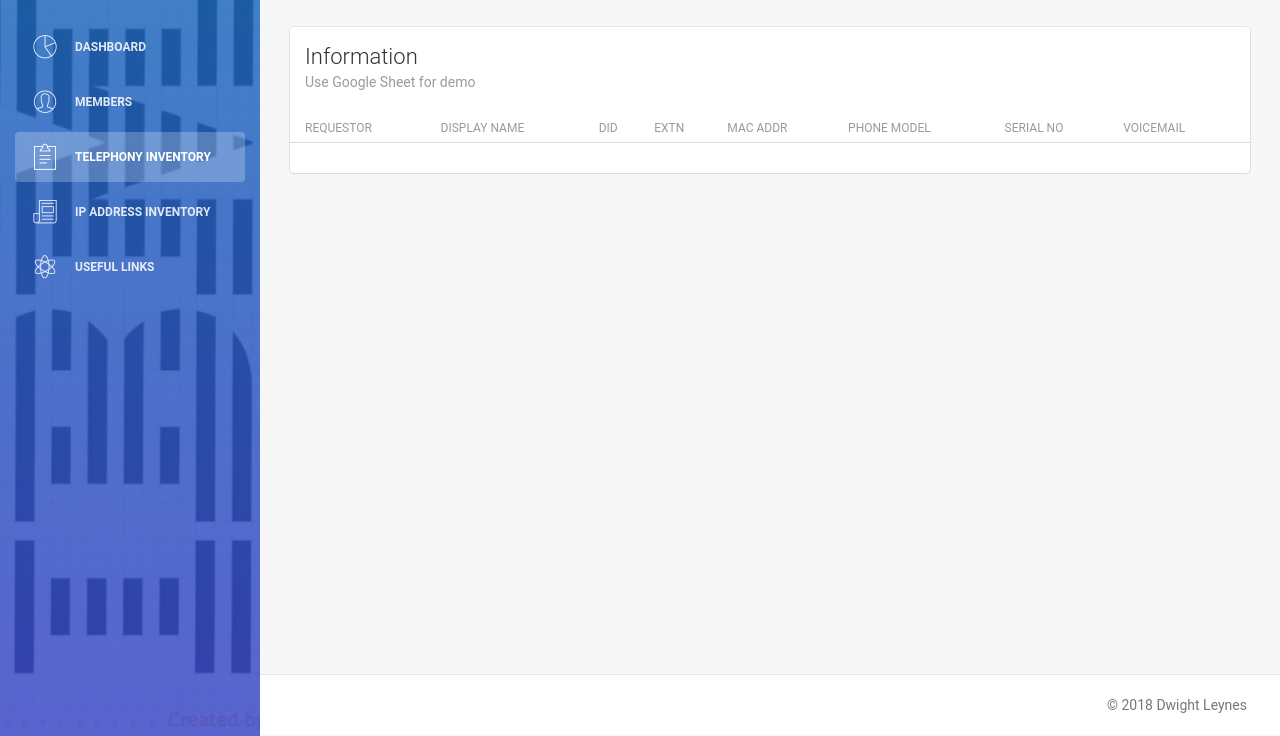
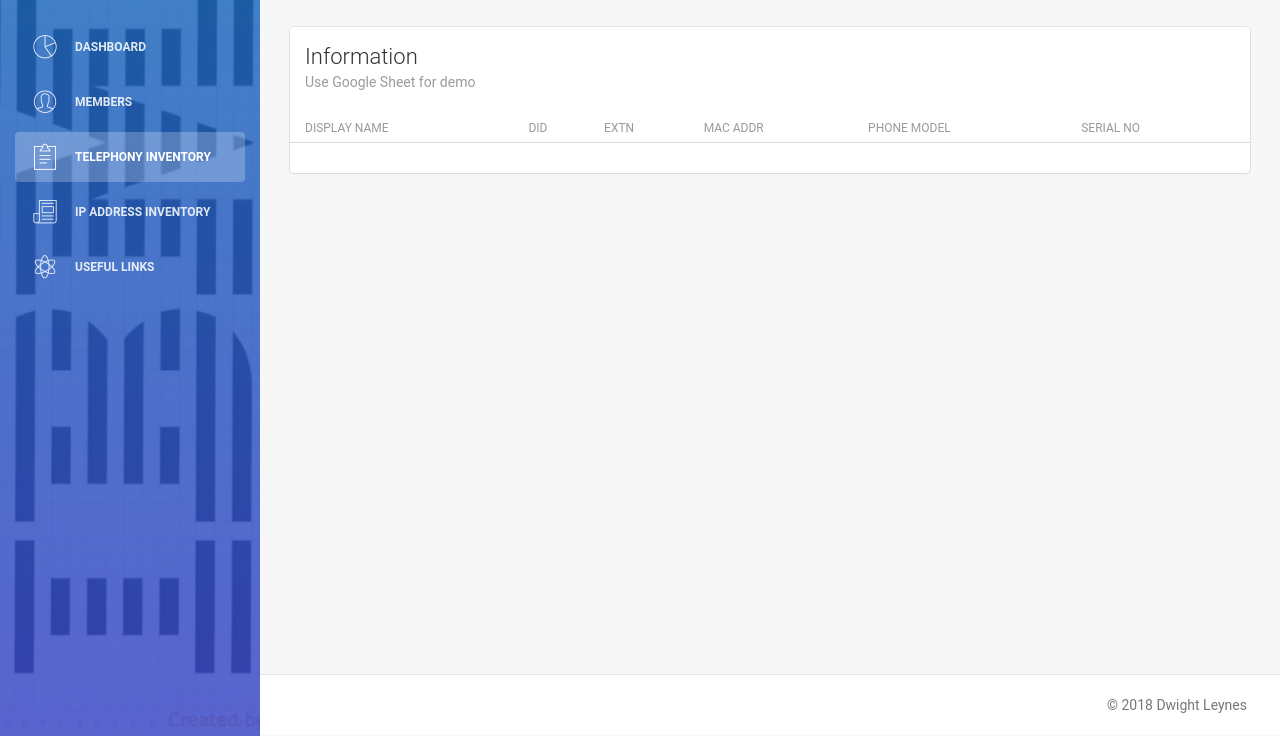
Before and after one commit to dwightleynes/ITInfra, a plain HTML site: page telephony.html in a window 1280 px wide. Shown: the part 64-800 px from the top of the page. Drawn offline with nearby package versions, Linux system fonts and the light colour scheme; no server answers.

Commit message:
Add files via upload

```diff
--- a/telephony.html
+++ b/telephony.html
@@ -135,14 +135,12 @@
                                 <div class="content table-responsive table-full-width">
                                     <table class="table table-hover" id="dataTable">
                                         <thead>
-                                            <th>Requestor</th>
                                             <th>Display Name</th>
                                             <th>DID</th>
                                             <th>Extn</th>
                                             <th>Mac Addr</th>
                                             <th>Phone Model</th>
                                             <th>Serial No</th>
-                                            <th>Voicemail</th>
                                         </thead>
                                         <tbody>
                                             <script type="text/javascript">
```
